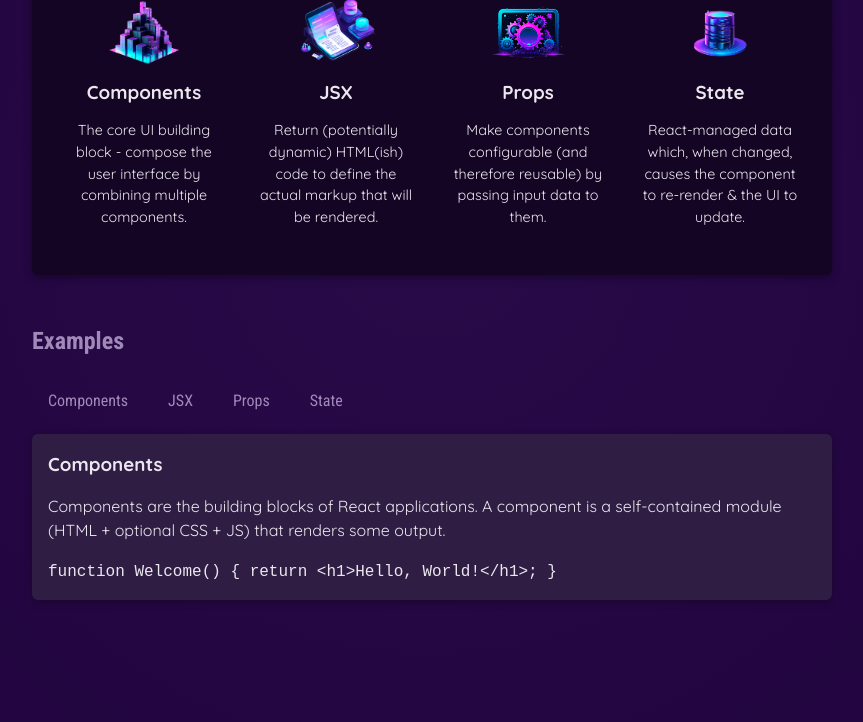
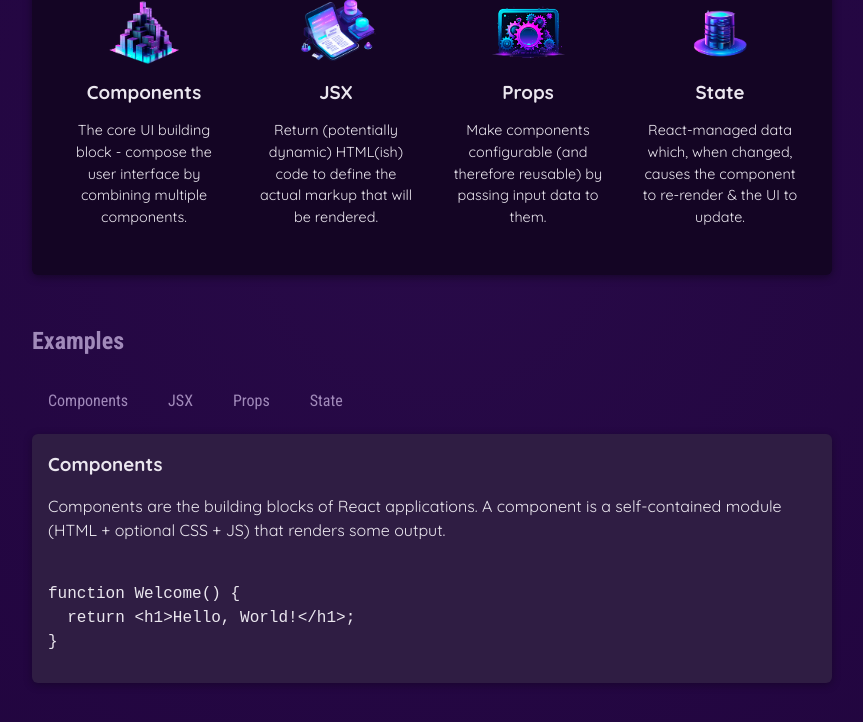
Before and after one commit to TInjusan/ReactBasic, a React (Vite) app: page / in a window 1280 px wide. Both pictures are taken after a click on the button "Components". Shown: the part 424-1146 px from the top of the page, without its empty margins (208-1071 px from the left). Built offline with nearby package versions, Linux system fonts and the light colour scheme.

Commit message:
Rendering content conditionally within component: cleaner using a variable

```diff
--- a/src/App.jsx
+++ b/src/App.jsx
@@ -15,10 +15,28 @@
     //The line of code below is a function that updates the "selectedTopic" value
     setSelectedTopic(selectedButton);
 
+  }
     //Displays the selected object
     console.log("Executing");
 
-}
+    //Initializing the tabcontent
+    let tabContent =  <p>Please select a topic.</p>;
+
+    //Conditionally displaying the selected topic to the tab content
+    if (selectedTopic){
+      tabContent = (
+                    <div id="tab-content">
+                      <h3>  {EXAMPLES[selectedTopic].title} </h3>
+                      <p >{EXAMPLES[selectedTopic].description}</p>
+                      <pre>
+                        <code>{EXAMPLES[selectedTopic].code} </code>
+                      </pre>
+
+                    </div>) ;
+
+    }
+
+
 
   return (
     <div>
@@ -44,15 +62,7 @@
 
             </menu>
 
-            {!selectedTopic ? (<p>Please select a topic.</p>):
-                             ( <div id="tab-content">
-                                <h3>  {EXAMPLES[selectedTopic].title} </h3>
-                                <p >{EXAMPLES[selectedTopic].description}</p>
-                                <code>{EXAMPLES[selectedTopic].code} </code>
-
-                              </div>)
-            }
-
+            {tabContent}
 
           </section>
 
```
